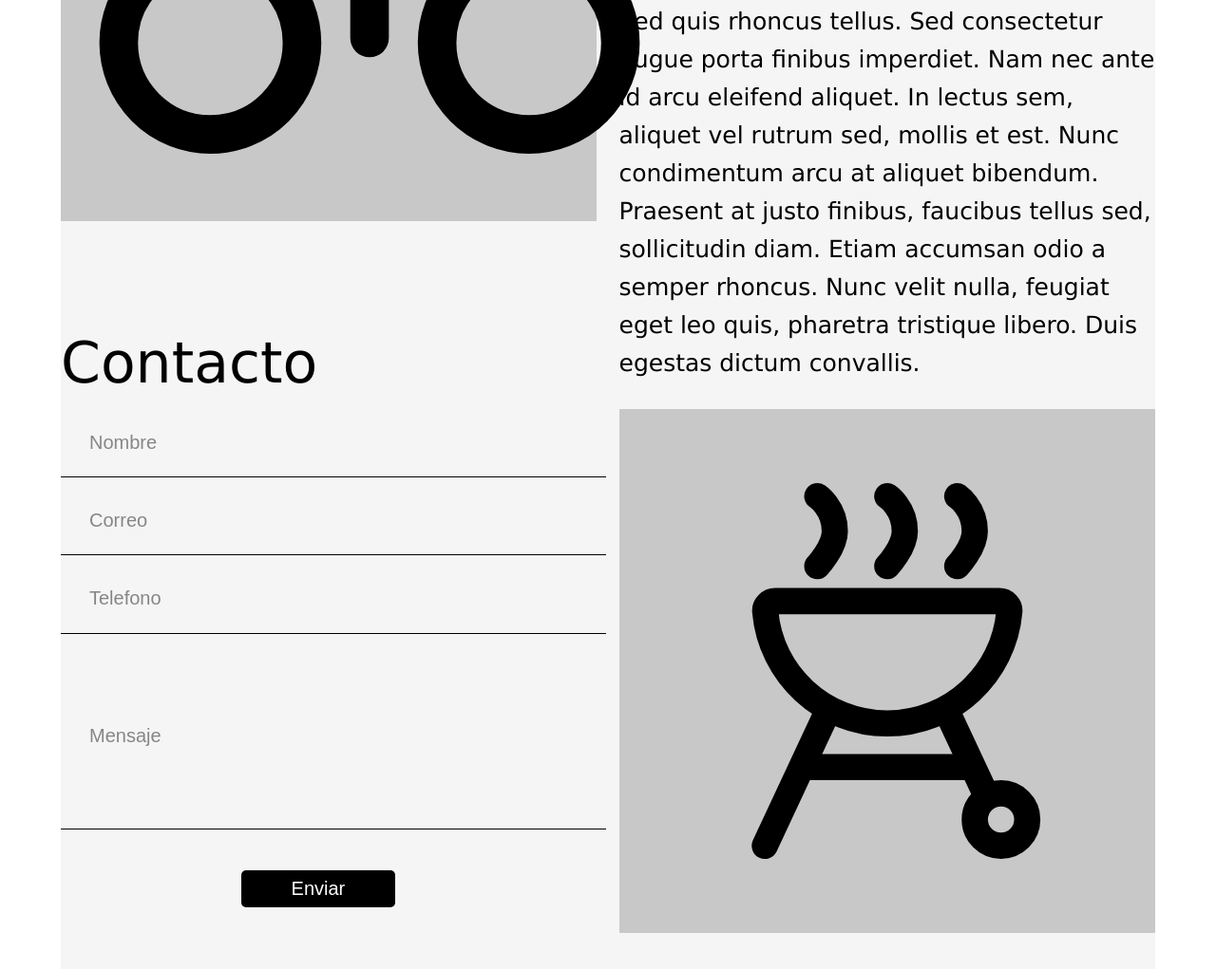
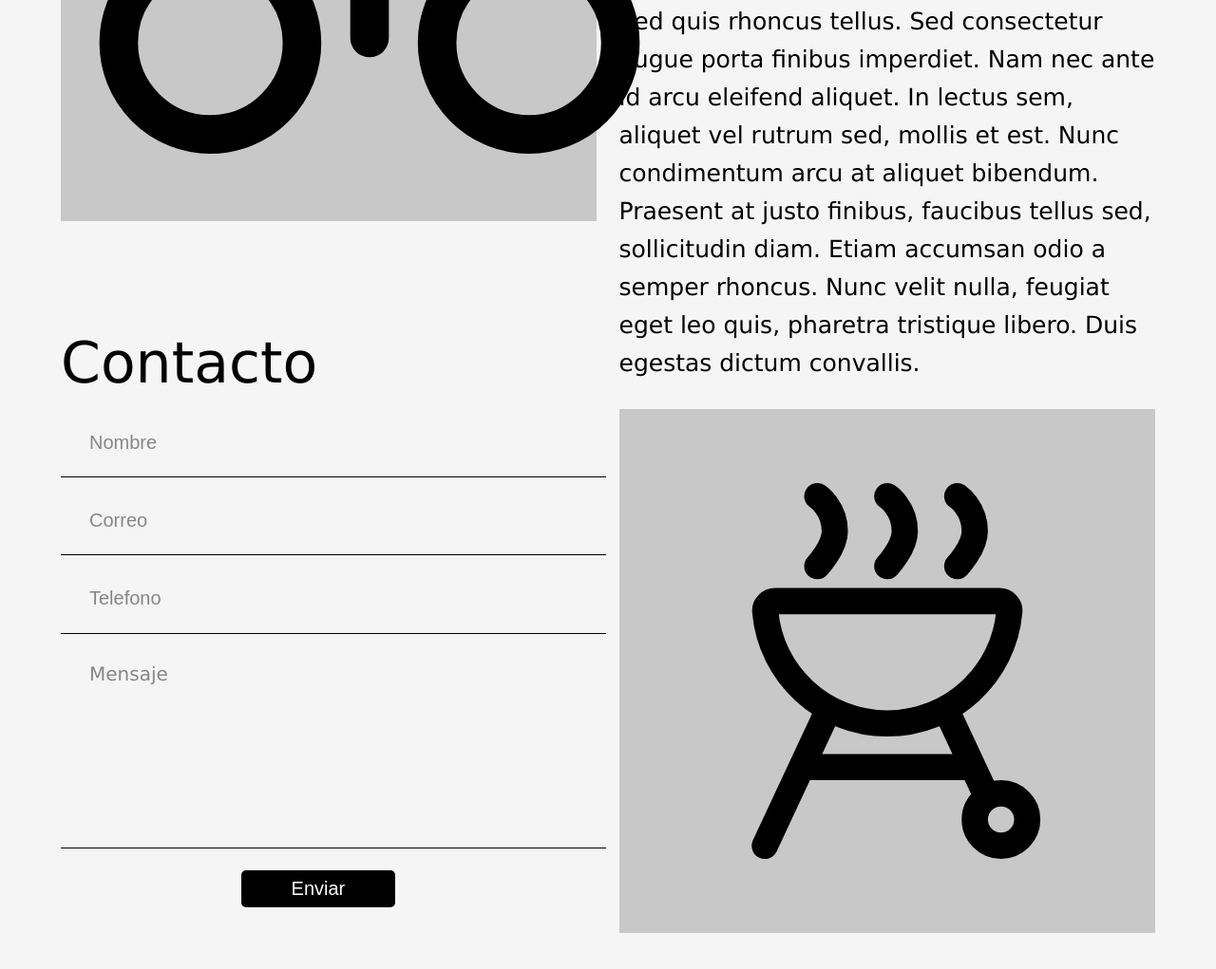
Before and after one commit to Michell-117/UniAcierta, a plain HTML site: page index.html in a window 1280 px wide. Shown: the part 1267-2288 px from the top of the page at 95% size. Drawn offline with Linux system fonts and the light colour scheme.

Commit message:
formulario textarea

```diff
--- a/estilos.css
+++ b/estilos.css
@@ -31,6 +31,7 @@ footer, header, hgroup, menu, nav, section {
 }
 body {
 	line-height: 1;
+    background-color: whitesmoke;
 }
 ol, ul {
 	list-style: none;
@@ -238,8 +239,11 @@ table {
     border: none;
     border-bottom: 1px solid black;
     padding-left: 30px;
+    padding-top: 20px;
     font-size:20px;
     vertical-align: super;
+    resize: none;
+    font-family: Verdana, Geneva, Tahoma, sans-serif;
 }
 .inputs2::placeholder{
     color: rgba(0, 0, 0, 0.452);
--- a/index.html
+++ b/index.html
@@ -132,7 +132,8 @@
                             <input type="tel" name="" id="inputtel" class="inputs1" placeholder="Telefono">
                         </div>
                         <div class="CC_C3_D2_Formulario_T">
-                            <input type="text" name="" id="inputtext" class="inputs2" placeholder="Mensaje">
+                            <!-- <input type="text" name="" id="inputtext" class="inputs2" placeholder="Mensaje"> -->
+                            <textarea name="" id="inputtext" class="inputs2" cols="30" rows="10" placeholder="Mensaje"></textarea>
                         </div>
 
                         <div class="CC_C3_D2_Formulario" id="CC_C3_D2_Formulario_boton">
```
